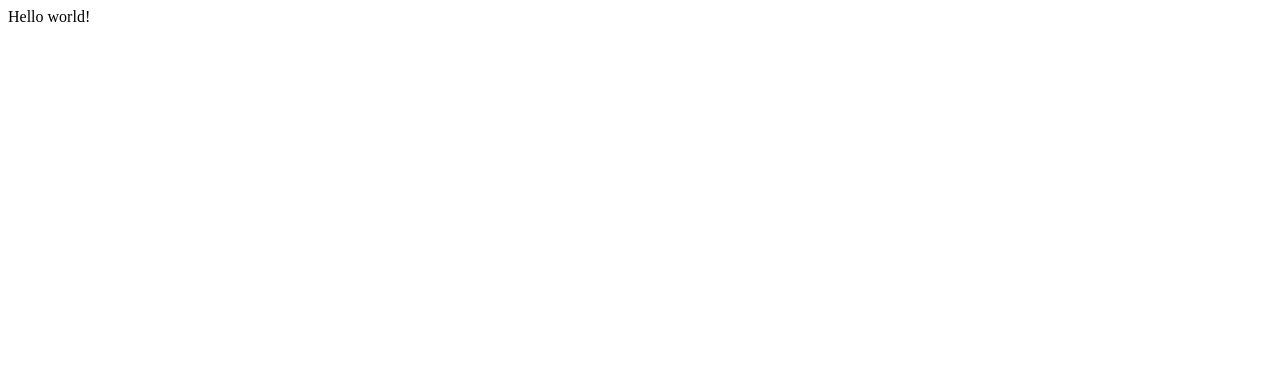
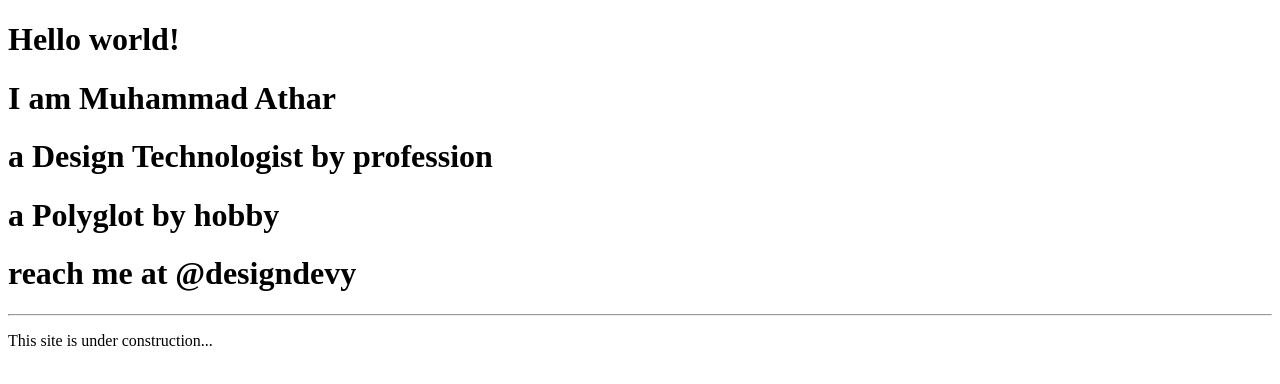
Before and after one commit to designdevy/peepo, a Gatsby site: page / in a window 1280 px wide. Built offline with nearby package versions, Linux system fonts and the light colour scheme; Gatsby itself is replaced by a stand-in of ours.

Commit message:
Update index.js

```diff
--- a/src/pages/index.js
+++ b/src/pages/index.js
@@ -1,3 +1,15 @@
 import React from "react"
 
-export default () => <div>Hello world!</div>
+export default () => {
+ return (
+    <div>
+      <h1>Hello world!</h1>
+      <h1>I am Muhammad Athar</h1>
+      <h1>a Design Technologist by profession</h1>
+      <h1>a Polyglot by hobby</h1>
+      <h1>reach me at @designdevy</h1>
+      <hr />
+      <p>This site is under construction...</p>
+    </div>
+  );
+};
```
